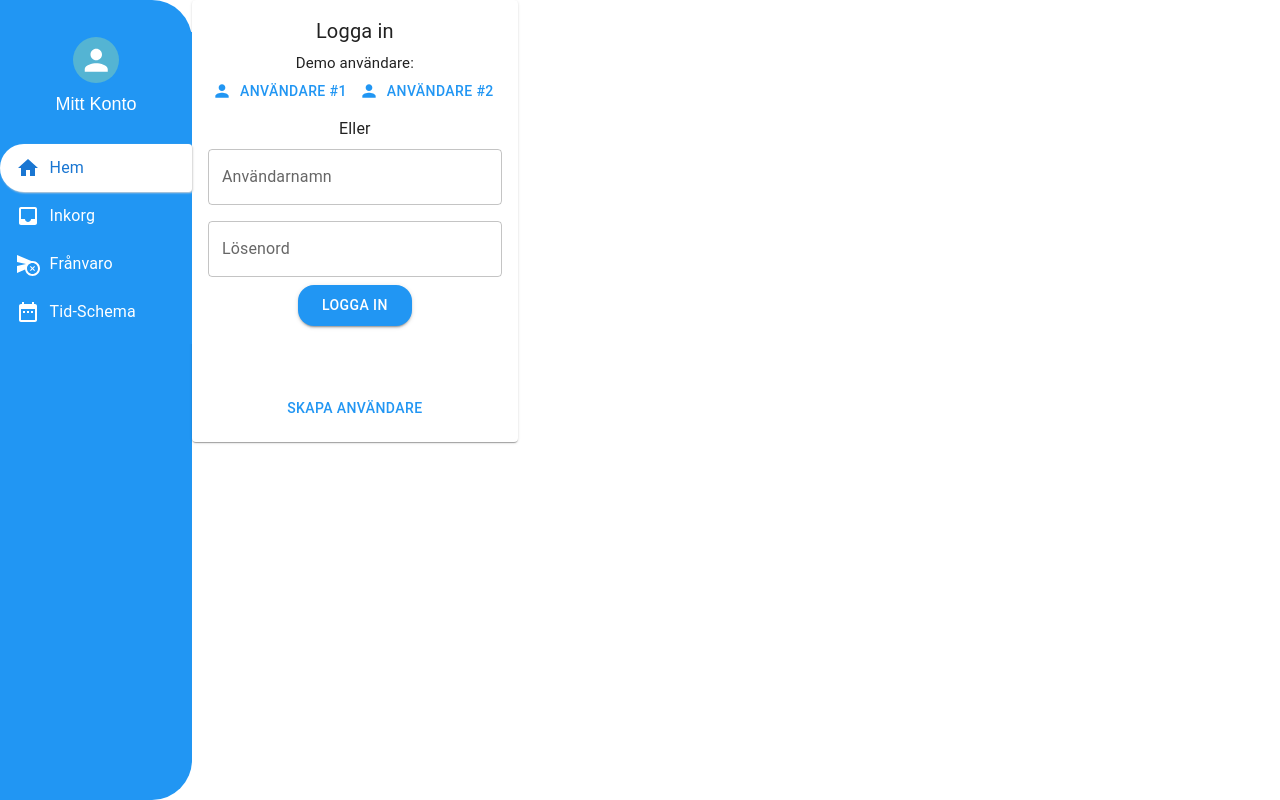
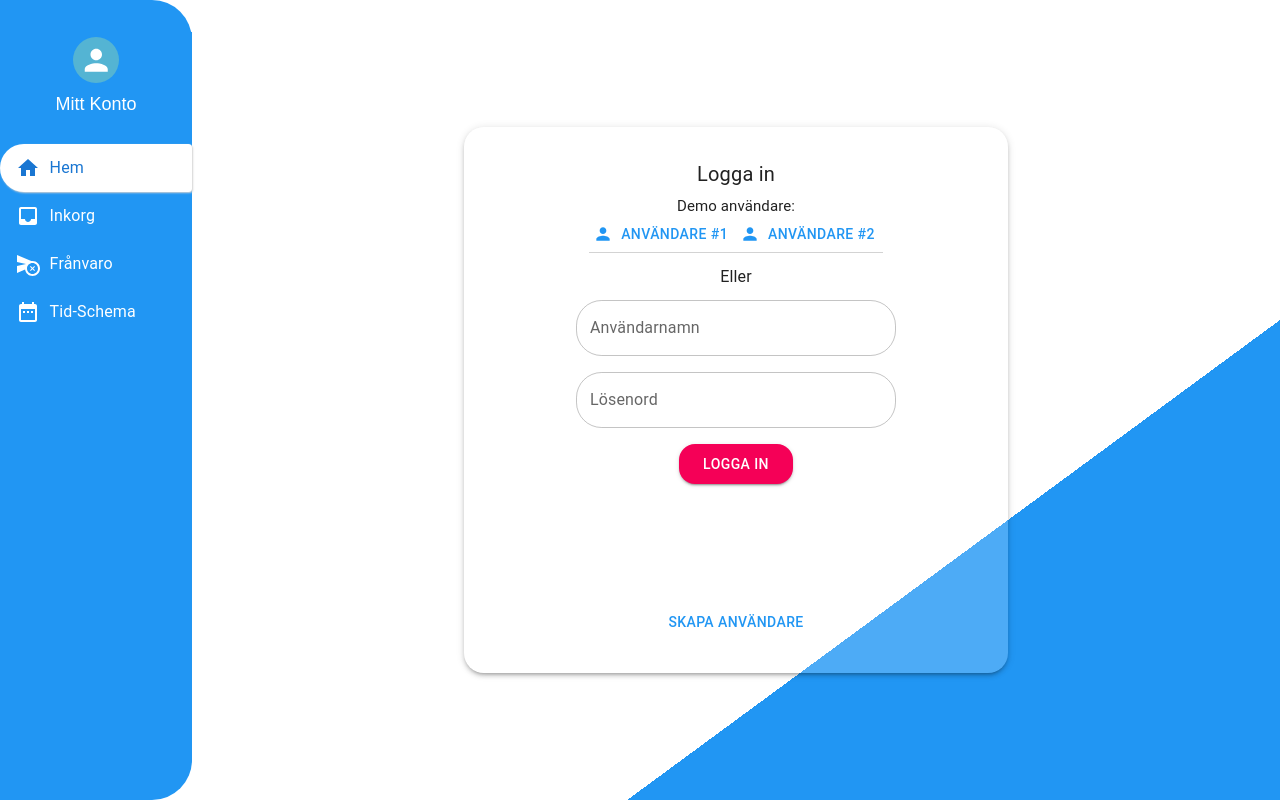
Before and after one commit to A-ForssmanP/InteractWithSchool, a React (Vite) app in the folder frontend/: page /loggaIn in a window 1280 px wide. Built offline with nearby package versions, Linux system fonts and the light colour scheme; the HTML template or start-up script is replaced by a standard one.

Commit message:
layout and style to Login and LoginForm

```diff
--- a/frontend/src/components/loginForm/LoginForm.jsx
+++ b/frontend/src/components/loginForm/LoginForm.jsx
@@ -1,20 +1,30 @@
 import { Box, Paper, Typography, Button, TextField } from "@mui/material";
 import PersonIcon from "@mui/icons-material/Person";
+import { useTheme } from "@emotion/react";
 
 function LoginForm() {
+  const theme = useTheme();
   return (
-    <Box>
+    <Box display={"flex"} justifyContent={"center"} width={"100%"}>
       <Paper
+        elevation={3}
         sx={{
           display: "flex",
           flexDirection: "column",
           alignItems: "center",
-          width: { sm: "fit-content" },
-          p: { xs: 1, sm: 2 },
+          width: "100%",
+          maxWidth: "34rem",
+          background: "rgba(255,255,255,.2)",
+          borderRadius: 5,
+          p: { xs: 1, sm: 4 },
         }}
       >
         <Typography fontSize={20}>Logga in</Typography>
-        <Box marginTop={1} marginBottom={1}>
+        <Box
+          marginTop={1}
+          marginBottom={1.4}
+          borderBottom={"1px solid lightgrey"}
+        >
           <Typography textAlign={"center"} variant="h4" fontSize={15}>
             Demo användare:
           </Typography>
@@ -22,20 +32,46 @@ function LoginForm() {
           <Button startIcon={<PersonIcon />}>Användare #2</Button>
         </Box>
         <Typography>Eller</Typography>
-        <Box component={"form"} mt={1} mb={8} width={"100%"} maxWidth={"20rem"}>
-          <Box display={"flex"} flexDirection={"column"} gap={2} mb={1}>
-            <TextField id="username-input" label="Användarnamn" type="text" />
-            <TextField id="password-input" label="Lösenord" type="password" />
+        <Box
+          component={"form"}
+          mt={1.4}
+          mb={15}
+          width={"100%"}
+          maxWidth={"20rem"}
+        >
+          <Box display={"flex"} flexDirection={"column"} gap={2} mb={2}>
+            <TextField
+              id="username-input"
+              label="Användarnamn"
+              type="text"
+              InputProps={{
+                style: {
+                  borderRadius: "1.6rem",
+                },
+              }}
+            />
+            <TextField
+              id="password-input"
+              label="Lösenord"
+              type="password"
+              InputProps={{
+                style: {
+                  borderRadius: "1.6rem",
+                },
+              }}
+            />
           </Box>
           <Box display={"flex"} justifyContent={"center"}>
             <Button
               variant="contained"
+              type="submit"
               sx={{
                 borderRadius: 4,
                 pt: 1,
                 pb: 1,
                 pl: 3,
                 pr: 3,
+                background: theme.palette.secondary.main,
               }}
             >
               Logga in
--- a/frontend/src/pages/login/Login.jsx
+++ b/frontend/src/pages/login/Login.jsx
@@ -1,9 +1,26 @@
+import { useTheme } from "@emotion/react";
 import LoginForm from "../../components/loginForm/LoginForm";
 import { Box } from "@mui/material";
 
 function Login() {
+  const theme = useTheme();
   return (
-    <Box>
+    <Box
+      display={"flex"}
+      flexDirection={"column"}
+      justifyContent={"center"}
+      height={"100%"}
+      sx={{
+        background: {
+          xs: `linear-gradient(to top left,${theme.palette.primary.main} 0%, ${theme.palette.primary.main}
+         23% ,white 0%, white 100%)`,
+          md: `linear-gradient(to top left,${theme.palette.primary.main} 0%, ${theme.palette.primary.main}
+         28% ,white 0%, white 100%)`,
+          lg: `linear-gradient(to top left,${theme.palette.primary.main} 0%, ${theme.palette.primary.main}
+         30% ,white 0%, white 100%)`,
+        },
+      }}
+    >
       <LoginForm />
     </Box>
   );
```
